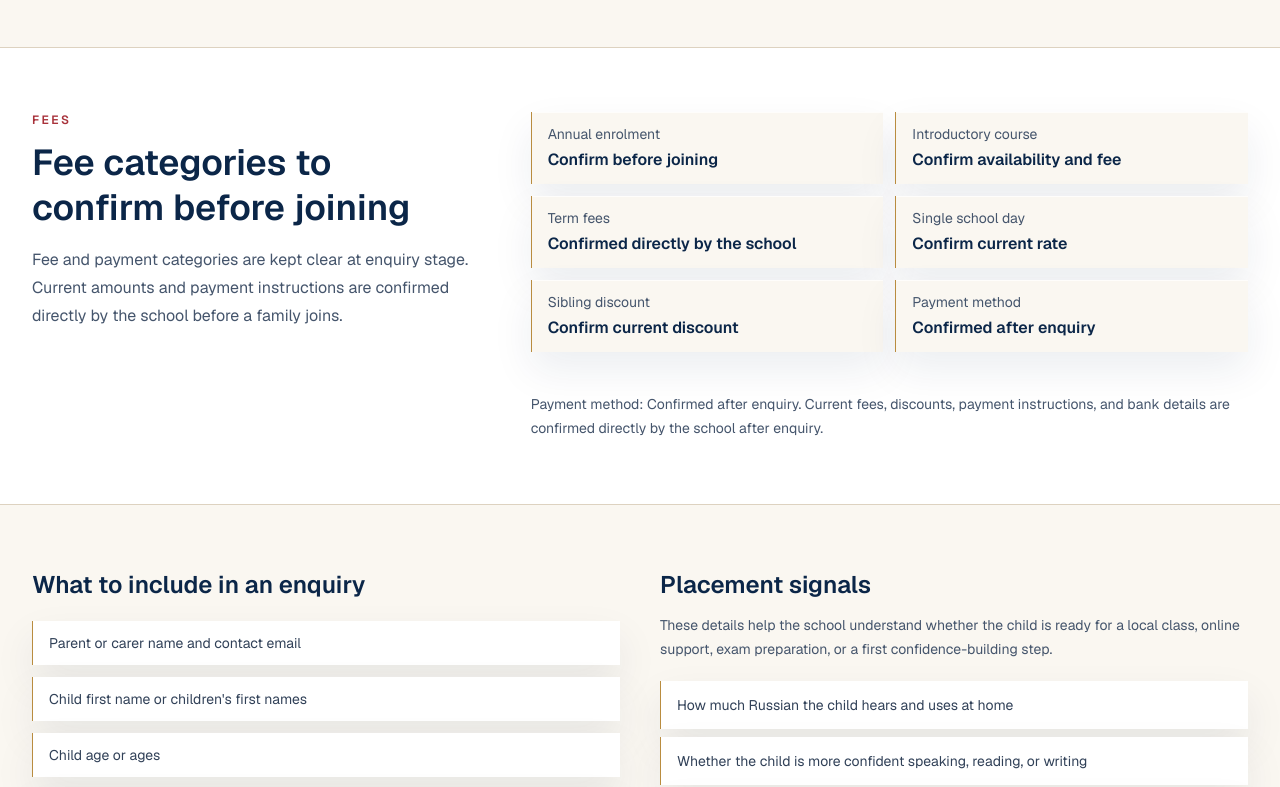
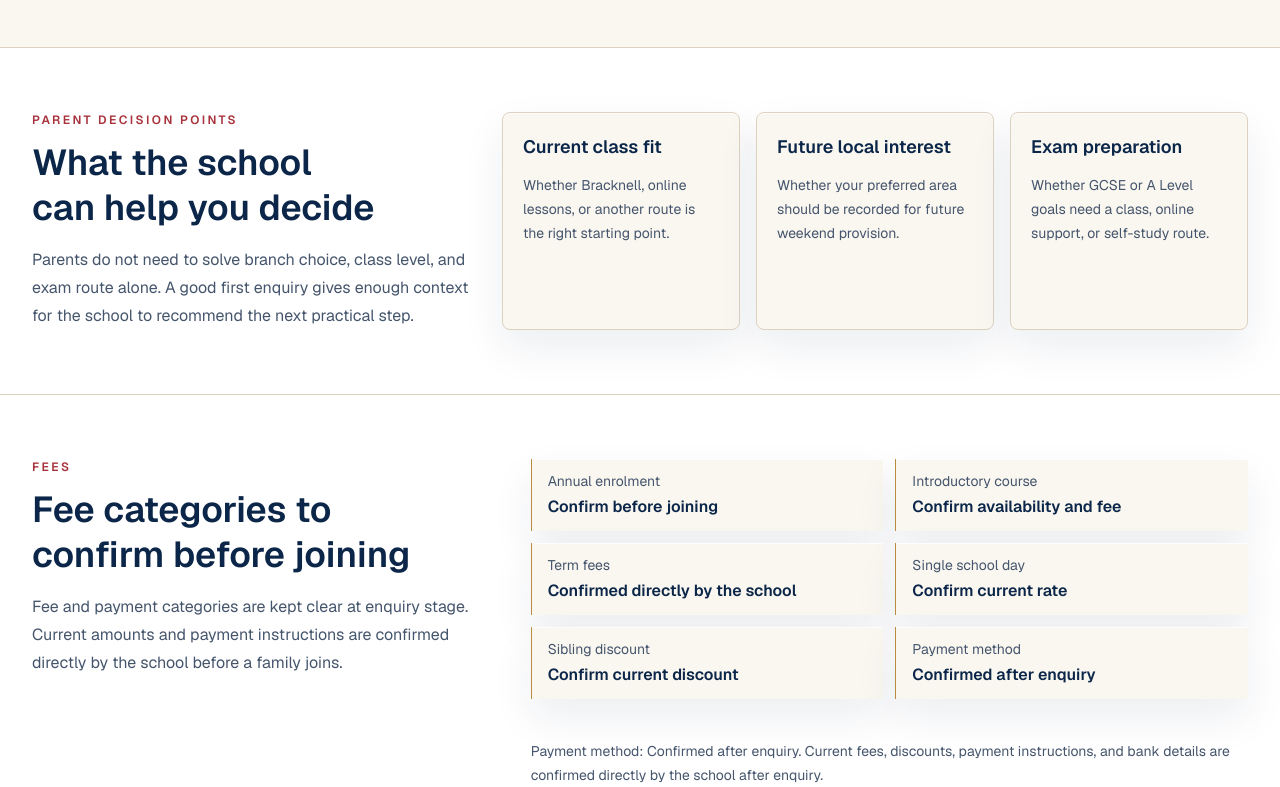
Before and after one commit to AntonV0/pushkins-russian-school, a Next.js app: page /admissions in a window 1280 px wide. Shown: the part 2540-3327 px from the top of the page. Built offline with nearby package versions, Linux system fonts and the light colour scheme.

Commit message:
fix(content): polish parent enquiry funnel

```diff
--- a/src/app/admissions/page.tsx
+++ b/src/app/admissions/page.tsx
@@ -179,6 +179,49 @@ export default function AdmissionsPage() {
       </section>
 
       <section className="border-y border-border-soft bg-surface py-14 sm:py-16">
+        <div className="mx-auto grid max-w-7xl gap-8 px-6 lg:grid-cols-[0.74fr_1.26fr] lg:px-8">
+          <SectionIntro
+            eyebrow="Parent decision points"
+            title="What the school can help you decide"
+          >
+            <p>
+              Parents do not need to solve branch choice, class level, and exam
+              route alone. A good first enquiry gives enough context for the
+              school to recommend the next practical step.
+            </p>
+          </SectionIntro>
+          <div className="grid gap-4 md:grid-cols-3">
+            {[
+              {
+                title: "Current class fit",
+                body: "Whether Bracknell, online lessons, or another route is the right starting point.",
+              },
+              {
+                title: "Future local interest",
+                body: "Whether your preferred area should be recorded for future weekend provision.",
+              },
+              {
+                title: "Exam preparation",
+                body: "Whether GCSE or A Level goals need a class, online support, or self-study route.",
+              },
+            ].map((item) => (
+              <article
+                key={item.title}
+                className="premium-panel rounded-lg border border-border-soft bg-background p-5"
+              >
+                <h2 className="text-lg font-semibold text-brand-blue-strong">
+                  {item.title}
+                </h2>
+                <p className="mt-3 text-sm leading-6 text-slate-600">
+                  {item.body}
+                </p>
+              </article>
+            ))}
+          </div>
+        </div>
+      </section>
+
+      <section className="border-b border-border-soft bg-surface py-14 sm:py-16">
         <div className="mx-auto grid max-w-7xl gap-10 px-6 lg:grid-cols-[0.78fr_1.22fr] lg:px-8">
           <SectionIntro
             eyebrow="Fees"
--- a/src/app/contact/actions.ts
+++ b/src/app/contact/actions.ts
@@ -101,8 +101,8 @@ export async function submitEnquiry(
 
   const message =
     runtimeConfig.configErrors.length > 0
-      ? "Your details were checked, but online delivery is not available in this environment. Please email the school directly."
-      : "Your details are ready to email. Please send them directly to the school.";
+      ? "Your details were checked. Please email the school directly so the team can reply."
+      : "Your details are ready. Please email the school directly so the team can reply.";
 
   return {
     status: "not-configured",
--- a/src/app/contact/page.tsx
+++ b/src/app/contact/page.tsx
@@ -153,7 +153,8 @@ export default async function ContactPage({ searchParams }: ContactPageProps) {
               <p className="mt-4 text-sm leading-6 text-slate-600">
                 Select the closest school or learning option in the form. If
                 your preferred area is online-only or not currently open, your
-                enquiry still helps the school understand local demand.
+                enquiry still helps the school understand local demand and
+                suggest online or current-branch alternatives.
               </p>
               <div className="mt-6">
                 <Link
@@ -180,13 +181,13 @@ export default async function ContactPage({ searchParams }: ContactPageProps) {
                     </p>
                   </div>
                   <p className="text-sm leading-6 text-slate-700">
-                    {school.statusLabel}
+                    {school.availabilitySummary}
                   </p>
                   <Link
-                    href={`/schools/${school.slug}`}
+                    href={school.bestNextSteps[0]?.href ?? `/schools/${school.slug}`}
                     className="inline-flex min-h-10 items-center justify-center rounded-md border border-brand-blue/20 px-4 py-2 text-sm font-semibold text-brand-blue-strong transition hover:border-brand-red hover:text-brand-red focus:outline-none focus:ring-2 focus:ring-brand-red/30"
                   >
-                    View details
+                    {school.bestNextSteps[0]?.ctaLabel ?? "View details"}
                   </Link>
                 </div>
               ))}
--- a/src/app/gallery/page.tsx
+++ b/src/app/gallery/page.tsx
@@ -107,7 +107,7 @@ export default function GalleryPage() {
                   label: "Photo care",
                   value: hasApprovedMedia
                     ? approvedMediaAssets.length
-                    : "In progress",
+                    : "Curated",
                 },
               ]}
             />
--- a/src/app/page.tsx
+++ b/src/app/page.tsx
@@ -189,11 +189,11 @@ export default function Home() {
                         {school.name}
                       </span>
                       <span className="mt-1 block text-sm text-slate-600">
-                        {school.county} - {school.schedule}
+                        {school.availabilitySummary}
                       </span>
                     </span>
                     <span className="text-sm font-semibold text-brand-blue-strong">
-                      Details
+                      Decision guide
                     </span>
                   </Link>
                 ))}
--- a/src/app/policies/page.tsx
+++ b/src/app/policies/page.tsx
@@ -29,7 +29,7 @@ export const metadata: Metadata = {
 
 const policyAssuranceNotes = [
   "Key safeguarding, welfare, data, conduct, and complaints information is grouped clearly for families.",
-  "Policy summaries are available while formal school documents are prepared for public download.",
+  "Policy summaries are available while formal school documents are readied for families.",
   "Official statutory guidance opens from source pages so parents can check the current reference.",
 ];
 
@@ -102,7 +102,8 @@ export default function PoliciesPage() {
             <p className="mt-5 max-w-3xl text-lg leading-8 text-slate-700">
               Families can find safeguarding, welfare, conduct, privacy, and
               complaints information in one calm place, with formal documents
-              added for download when the school has checked the public version.
+              added for download when the school has confirmed they are ready
+              for families to use.
             </p>
             <div className="mt-8 flex flex-col gap-3 sm:flex-row">
               <ButtonLink href="/contact#enquiry-form">
@@ -211,7 +212,7 @@ export default function PoliciesPage() {
                 <p className="mt-3 border-l border-brand-gold pl-4 text-sm leading-6 text-slate-700">
                   {group.title === "Useful Guidance"
                     ? "Official guidance opens from source publication pages."
-                    : "Formal school downloads are added once the checked public version is ready."}
+                    : "Formal school downloads are added once they are ready for families to use."}
                 </p>
                 <ul className="mt-5 divide-y divide-border-soft text-sm">
                   {group.policies.map((policy) => {
--- a/src/app/schools/page.tsx
+++ b/src/app/schools/page.tsx
@@ -78,7 +78,7 @@ export default function SchoolsPage() {
             title="A clearer way to choose a branch"
           >
             <p>
-              The map, status notes, schedules, and enquiry actions sit
+              The map, status notes, branch summaries, and enquiry actions sit
               together so parents can separate current weekend availability
               from future local interest in one scan.
             </p>
@@ -164,8 +164,9 @@ export default function SchoolsPage() {
           >
             <p>
               Current, online-only, and register-interest locations stay
-              together so families can compare status, schedule, area, and the
-              right next step without browsing separate branch pages first.
+              together so families can compare status, area, learning route,
+              and the right next step without browsing separate branch pages
+              first.
             </p>
           </SectionIntro>
           <div className="mt-8">
@@ -191,10 +192,10 @@ export default function SchoolsPage() {
               {otherSchools.map((school) => (
                 <Link
                   key={school.slug}
-                  href={`/schools/${school.slug}`}
+                  href={school.bestNextSteps[0]?.href ?? `/schools/${school.slug}`}
                   className="rounded-full border border-border-soft bg-background px-3 py-1.5 text-xs font-semibold text-brand-blue-strong transition hover:border-brand-red hover:text-brand-red focus:outline-none focus:ring-2 focus:ring-brand-red/30"
                 >
-                  {school.name}
+                  {school.name}: {school.bestNextSteps[0]?.ctaLabel ?? "View details"}
                 </Link>
               ))}
             </div>
--- a/src/components/site/enquiry-form.tsx
+++ b/src/components/site/enquiry-form.tsx
@@ -41,7 +41,7 @@ export function EnquiryForm({
   const formIntro =
     mode === "live"
       ? "Submit a simple initial enquiry. The detailed registration form for health, safeguarding, emergency contacts, and consents comes later if your family joins."
-      : "Use this form to prepare a clear first enquiry, then email the school directly with the details.";
+      : "Check the details for a clear first enquiry. If online submission is not available, the form will prompt you to email the school directly.";
 
   return (
     <form
```
Also changed, not shown: src/components/site/google-maps-network-panel.tsx (+13 -8 lines), src/data/faqs.ts (+4 -4 lines).
